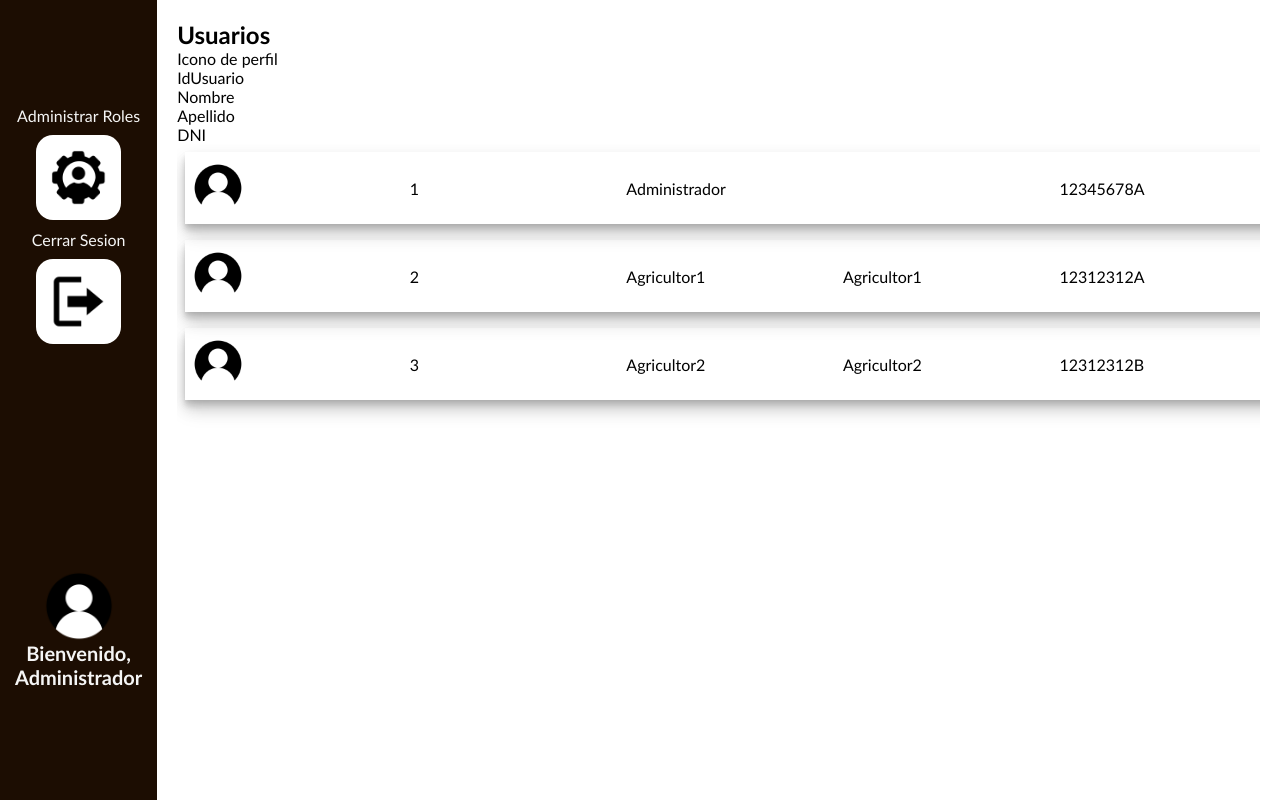
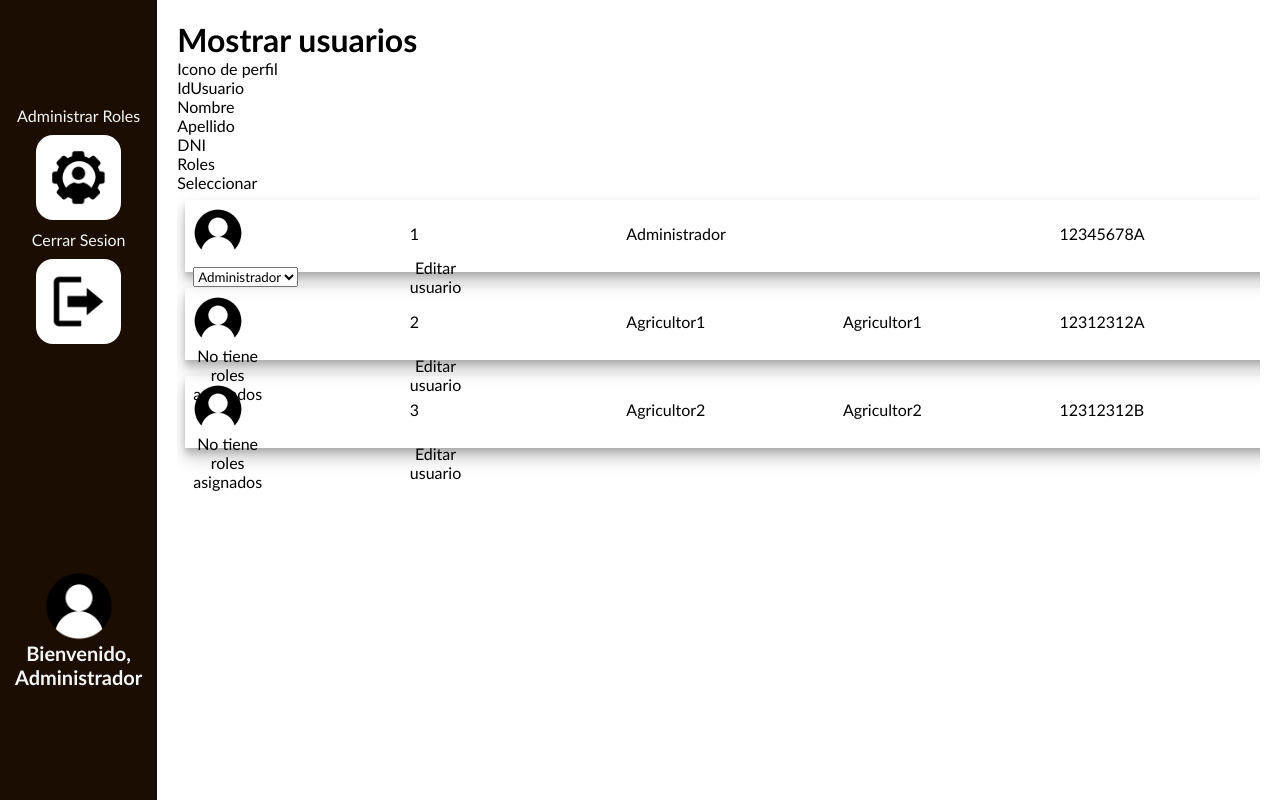
Before and after one commit to alexpg40/AgriculturaPrecisionPHP, a PHP site: page /menu.php in a window 1280 px wide. Run offline with PHP 8.4, Linux system fonts and the light colour scheme; the visitor is signed in with stand-in values (Sample User, id 1); data comes from the database, SQL or seed files in the repository.

Commit message:
acabado la opcion de administrar usuarios para el administrador

```diff
--- a/menu.php
+++ b/menu.php
@@ -83,22 +83,29 @@
                         $usuariosRoles = recuperarTodosUsuarios();
                         ?>
                         <div class="wrapper__admin">
-                            <h2>Usuarios</h2>
+                            <form action="editarUsuario.php">
+                            <h1 class="wrapper__title" >Mostrar usuarios</h1>
                             <div class="wrapper__admin-header">
-                                <div class="wrapper__admin-header-tag">
+                                <div class="wrapper__admin-header-icon">
                                     Icono de perfil
                                 </div>
-                                <div class="wrapper__admin-header-tag">
+                                <div class="wrapper__admin-header-id">
                                     IdUsuario
                                 </div>
-                                <div class="wrapper__admin-header-tag">
+                                <div class="wrapper__admin-header-nombre">
                                     Nombre
                                 </div>
-                                <div class="wrapper__admin-header-tag">
+                                <div class="wrapper__admin-header-apellido">
                                    Apellido
                                 </div>
-                                <div class="wrapper__admin-header-tag">
+                                <div class="wrapper__admin-header-dni">
                                     DNI
+                                </div>
+                                <div class="wrapper__admin-header-roles">
+                                    Roles
+                                </div>
+                                <div class="wrapper__admin-header-select">
+                                    Seleccionar
                                 </div>
                             </div>
                             <div class="wrapper__admin-users">
@@ -121,11 +128,35 @@
                                         <div class="wrapper__admin-users-item-dni">
                                             <?=$usuario[3]?>
                                         </div>
+                                        <div class="wrapper__admin-users-item-roles">
+                                            <?php
+                                                $arrayRoles = $usuario[4];
+                                                if(count($arrayRoles)>0){
+                                                    ?>
+                                                <select>
+                                                <?php
+                                                    foreach ($arrayRoles as $rol){
+                                                        ?>
+                                                        <option><?=$rol?></option>
+                                                        <?php
+                                                    }
+                                                    ?>
+                                                </select>
+                                                <?php
+                                                } else{
+                                                    print "No tiene roles asignados";
+                                                }
+                                            ?>
+                                        </div>
+                                        <div class="wrapper__admin-users-item-select">
+                                            <button type="submit" value="<?=$usuario[0]?>" name="idUsuario">Editar usuario</button>
+                                        </div>
                                     </div>
                                     <?php
                                 }
                                 ?>
                             </div>
+                            </form>
                         </div>
                         <?php
                     }
```
